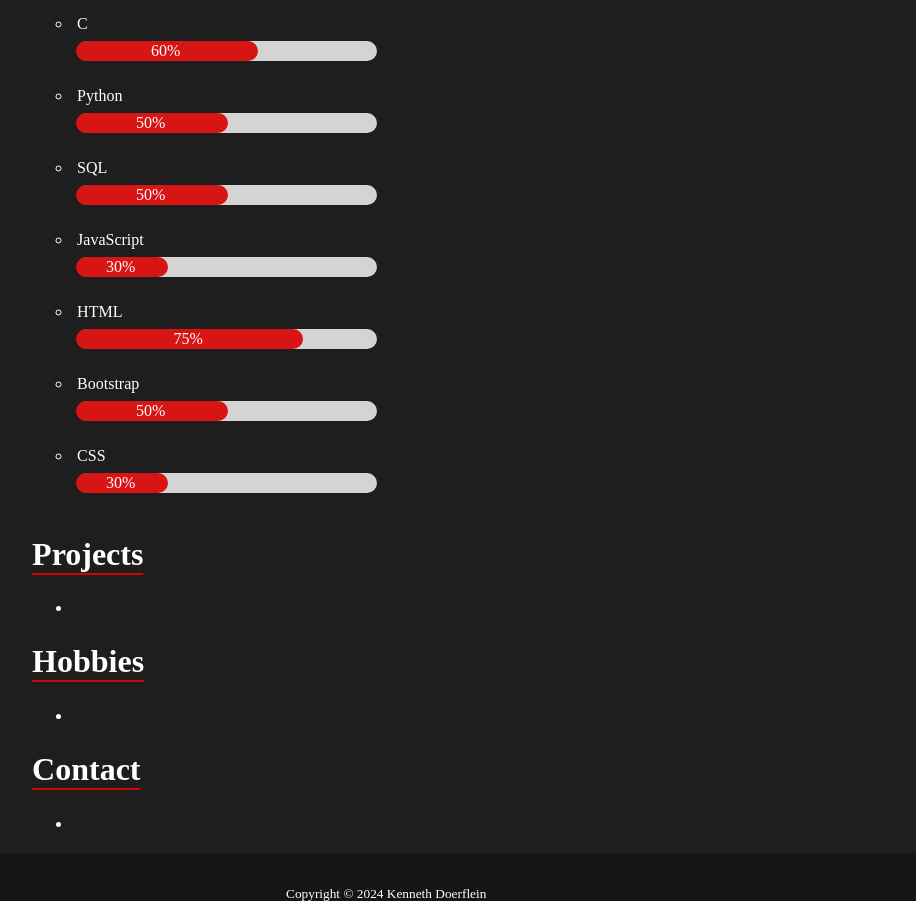
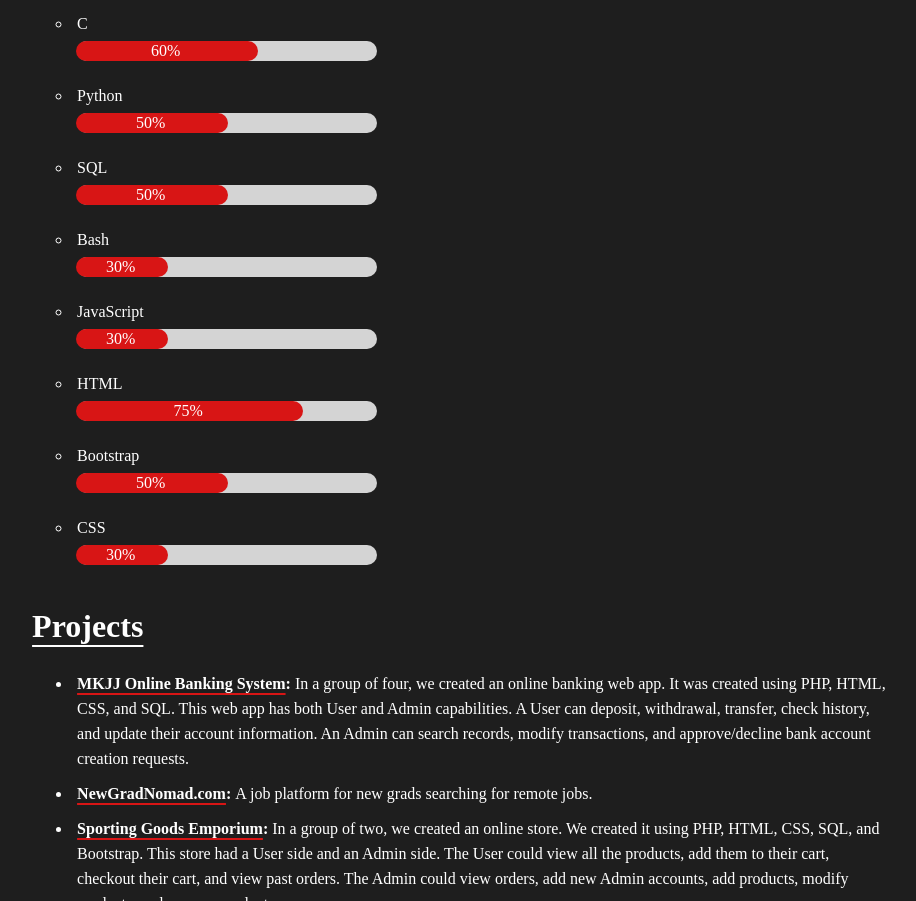
Before and after one commit to KennethDoerflein/IS601_Assignment_1, a plain HTML site: page index.html in a window 1280 px wide. Shown: the part 1138-2039 px from the top of the page, without its empty margins (254-1170 px from the left). Drawn offline with Linux system fonts and the light colour scheme.

Commit message:
Add projects section

```diff
--- a/index.html
+++ b/index.html
@@ -112,6 +112,15 @@
         </li>
 
         <li>
+          Bash
+          <div class="skillOutline">
+            <div class="skill p30">
+              <div class="percentage">30%</div>
+            </div>
+          </div>
+        </li>
+
+        <li>
           JavaScript
           <div class="skillOutline">
             <div class="skill p30">
@@ -152,7 +161,32 @@
     <div id="projects" class="section">
       <h1>Projects</h1>
       <ul>
-        <li></li>
+        <li>
+          <strong><a href="https://github.com/Group1-MKJJ-OnlineBankingSystem/MKJJBanking">MKJJ Online Banking System</a>:</strong>
+          <p>
+            In a group of four, we created an online banking web app. It was created using PHP, HTML, CSS, and SQL. This web app has both User and Admin capabilities. A User can deposit, withdrawal,
+            transfer, check history, and update their account information. An Admin can search records, modify transactions, and approve/decline bank account creation requests.
+          </p>
+        </li>
+        <li>
+          <strong><a href="https://github.com/NewGradNomad">NewGradNomad.com</a>: </strong>
+          <p>A job platform for new grads searching for remote jobs.</p>
+        </li>
+        <li>
+          <strong><a href="https://github.com/CSIT337-SportingGoodsEmporium/SportingGoodsEmporium">Sporting Goods Emporium</a>: </strong>
+          <p>
+            In a group of two, we created an online store. We created it using PHP, HTML, CSS, SQL, and Bootstrap. This store had a User side and an Admin side. The User could view all the products,
+            add them to their cart, checkout their cart, and view past orders. The Admin could view orders, add new Admin accounts, add products, modify products, and remove products.
+          </p>
+        </li>
+        <li>
+          <strong><a href="https://github.com/KennethDoerflein/Blackjack">Blackjack</a>: </strong>
+          <p>A Blackjack game written in Java with a simple GUI.</p>
+        </li>
+        <li>
+          <strong><a href="https://github.com/KennethDoerflein/tictactoe">Tic-tac-toe</a>: </strong>
+          <p>A Tic-tac-toe game written in Java. The game has a simple GUI and 'X' is played by the computer using the Minimax algorithm.</p>
+        </li>
       </ul>
     </div>
 
--- a/style.css
+++ b/style.css
@@ -23,7 +23,7 @@ footer {
 .section h1 {
   /* text-decoration: wavy; */
   text-decoration-line: underline;
-  text-decoration-color: #ce0606;
+  text-decoration-color: white;
   text-underline-offset: 8px;
   text-decoration-thickness: 2px;
 }
@@ -96,9 +96,13 @@ img {
 }
 a {
   color: white;
+  text-decoration-color: #d81515;
+  text-decoration-thickness: 2px;
+  text-underline-offset: 4px;
 }
 a:hover {
   color: #d81515;
+  text-decoration-color: white;
 }
 .insetList {
   margin-left: 25px;
@@ -115,7 +119,7 @@ a:hover {
   fill: white;
 }
 .githubLogo:hover {
-  fill: red;
+  fill: #d81515;
 }
 .gmailLogo {
   margin: 5px 5px 5px 20px;
@@ -124,11 +128,20 @@ a:hover {
   fill: white;
 }
 .gmailLogo:hover {
-  fill: red;
+  fill: #d81515;
 }
 .edInset {
   margin-left: 10px;
 }
 .footerContents a {
   color: transparent;
+  text-decoration: none;
 }
+#projects li p {
+  display: inline;
+  line-height: 25px;
+}
+#projects li {
+  max-width: 64rem;
+  padding-right: 8rem;
+}
```
Also changed, not shown: 1 other file.
